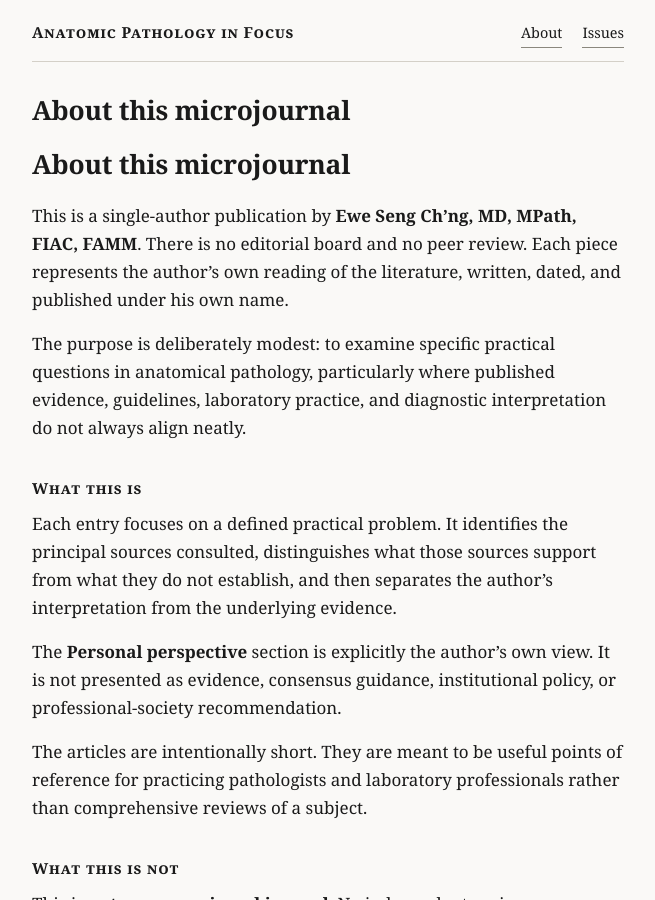
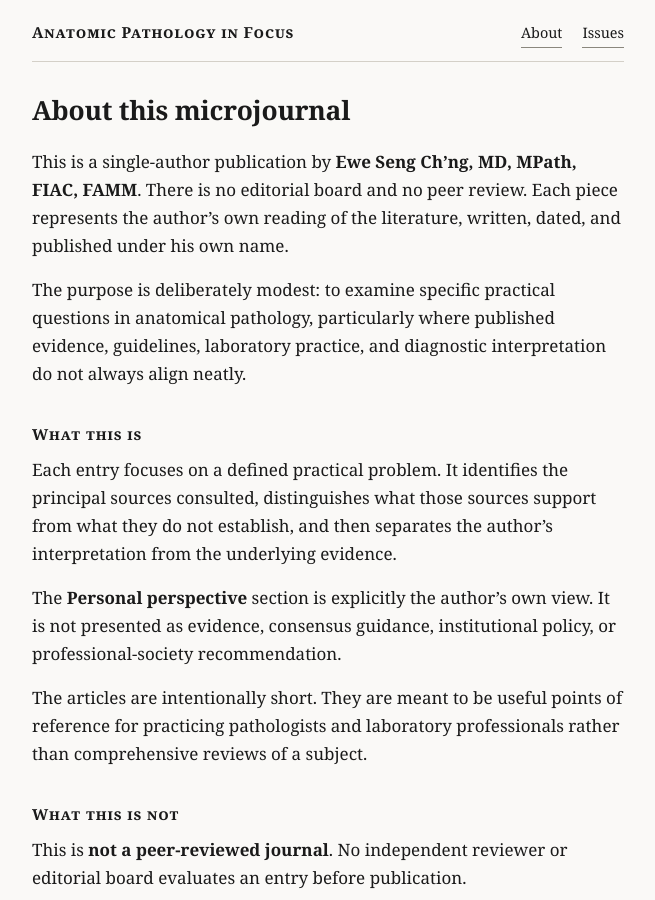
Before and after one commit to es-chng/es-chng.github.io, a Jekyll site: the page built from about.md, in a window 1280 px wide and 900 px high. Shown: the whole window, without its empty margins (312-967 px from the left). Built offline with Jekyll 4.4.1, drawn with Linux system fonts in a browser that asks for light colours.

Commit message:
Update about.md

```diff
--- a/about.md
+++ b/about.md
@@ -3,8 +3,6 @@ layout: page
 title: "About this microjournal"
 permalink: /about/
 ---
-
-# About this microjournal
 
 This is a single-author publication by **Ewe Seng Ch'ng, MD, MPath, FIAC, FAMM**. There is no editorial board and no peer review. Each piece represents the author's own reading of the literature, written, dated, and published under his own name.
 
```
